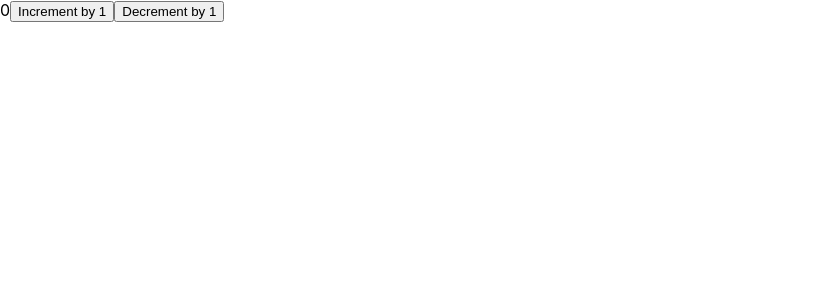
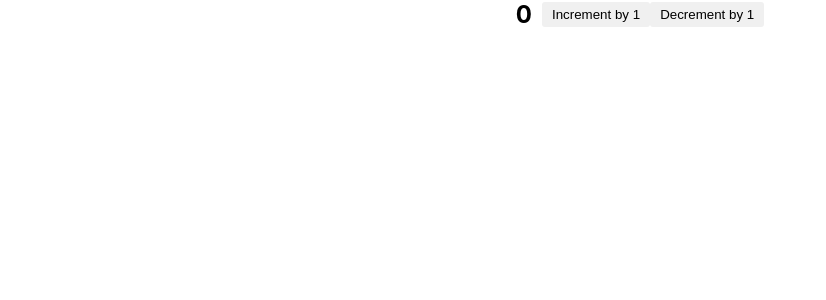
Before and after one commit to EuJinnLucaShow/goit-react-hw-02-feedback, a React (Create React App) app: page / in a window 1280 px wide. Shown: the top 300 px of the page, without its empty margins (0-826 px from the left). Built offline with nearby package versions, Linux system fonts and the light colour scheme.

Commit message:
install styled-components
install styled-components

```diff
--- a/package.json
+++ b/package.json
@@ -10,6 +10,7 @@
     "react": "^18.1.0",
     "react-dom": "^18.1.0",
     "react-scripts": "5.0.1",
+    "styled-components": "^5.3.10",
     "web-vitals": "^2.1.3"
   },
   "scripts": {
--- a/src/components/App.jsx
+++ b/src/components/App.jsx
@@ -1,4 +1,4 @@
-import Counter from './Feedback/Feedback';
+import Counter from './Counter/Counter';
 
 
 export const App = () => {
--- /dev/null
+++ b/src/components/Counter/Counter.jsx
@@ -0,0 +1,22 @@
+import React, { Component } from "react";
+import { StyledDiv, StyledSpan, StyledButton } from './Counter.styled'
+
+
+class Counter extends Component {
+  static defaultProps = {
+    step: 1,
+  };
+
+  render() {
+    const { step } = this.props;
+
+    return (
+      <StyledDiv>
+        <StyledSpan>0</StyledSpan>
+        <StyledButton type="button">Increment by {step}</StyledButton>
+        <StyledButton type="button">Decrement by {step}</StyledButton>
+      </StyledDiv>
+    );
+  }
+}
+export default Counter;
--- /dev/null
+++ b/src/components/Counter/Counter.styled.jsx
@@ -0,0 +1,24 @@
+import styled from 'styled-components';
+
+export const StyledDiv = styled.div`
+  display: flex;
+  align-items: center;
+  justify-content: center;
+`
+
+export const StyledSpan = styled.span`
+  font-size: 24px;
+  font-weight: bold;
+  margin-right: 10px;
+`
+
+export const StyledButton = styled.button`
+ padding: 5px 10px;
+  background-color: #f0f0f0;
+  border: none;
+  border-radius: 3px;
+  cursor: pointer;
+ :hover {
+  background-color: #e0e0e0;
+}
+`
--- a/src/components/Feedback/Feedback.jsx
+++ /dev/null
@@ -1,21 +0,0 @@
-import React, { Component } from "react";
-
-
-class Counter extends Component {
-  static defaultProps = {
-    step: 1,
-  };
-
-  render() {
-    const { step } = this.props;
-
-    return (
-      <div>
-        <span>0</span>
-        <button type="button">Increment by {step}</button>
-        <button type="button">Decrement by {step}</button>
-      </div>
-    );
-  }
-}
-export default Counter;
```
Also changed, not shown: src/components/Feedback/Feedback.styled.jsx (deleted), 1 other file (tests, documents, lock files or other folders).
